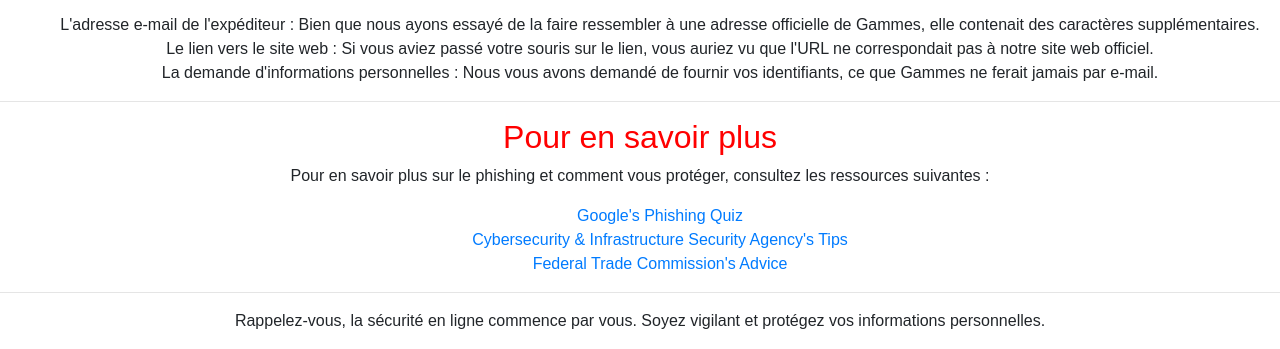
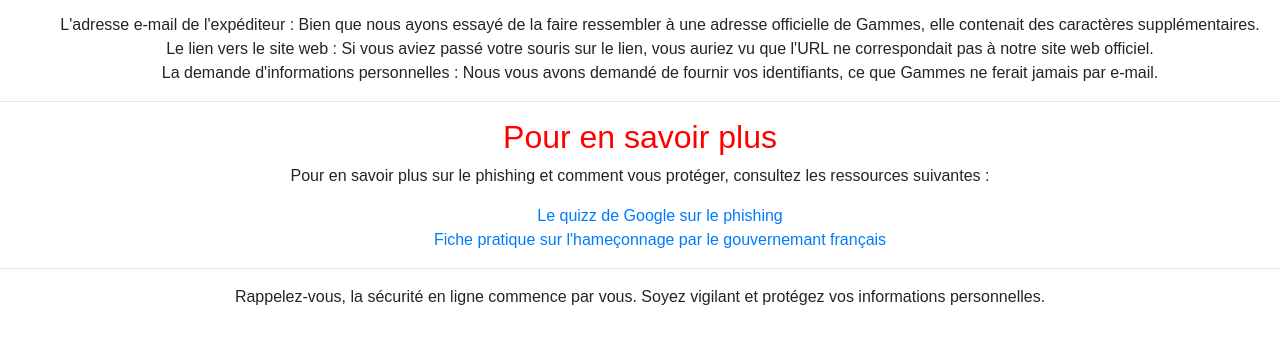
Before and after one commit to gammes-portail/login, a plain HTML site: page phished.html in a window 1280 px wide. Shown: the part 585-934 px from the top of the page. After the commit the page ends 910 px from the top, so only its background shows below. Drawn offline with nearby package versions, Linux system fonts and the light colour scheme.

Commit message:
fix links

```diff
--- a/phished.html
+++ b/phished.html
@@ -53,9 +53,8 @@
     <h2>Pour en savoir plus</h2>
     <p>Pour en savoir plus sur le phishing et comment vous protéger, consultez les ressources suivantes :</p>
     <ul>
-        <li><a href="https://phishingquiz.withgoogle.com/">Google's Phishing Quiz</a></li>
-        <li><a href="https://www.cisa.gov/publication/avoiding-social-engineering-and-phishing-attacks">Cybersecurity & Infrastructure Security Agency's Tips</a></li>
-        <li><a href="https://www.consumer.ftc.gov/articles/how-recognize-and-avoid-phishing-scams">Federal Trade Commission's Advice</a></li>
+        <li><a href="https://phishingquiz.withgoogle.com/?hl=fr">Le quizz de Google sur le phishing</a></li>
+        <li><a href="https://www.economie.gouv.fr/dgccrf/Publications/Vie-pratique/Fiches-pratiques/Phishing-hameconnage">Fiche pratique sur l'hameçonnage par le gouvernemant français</a></li>
     </ul>
     <hr>
     <p>Rappelez-vous, la sécurité en ligne commence par vous. Soyez vigilant et protégez vos informations personnelles.</p>
```
